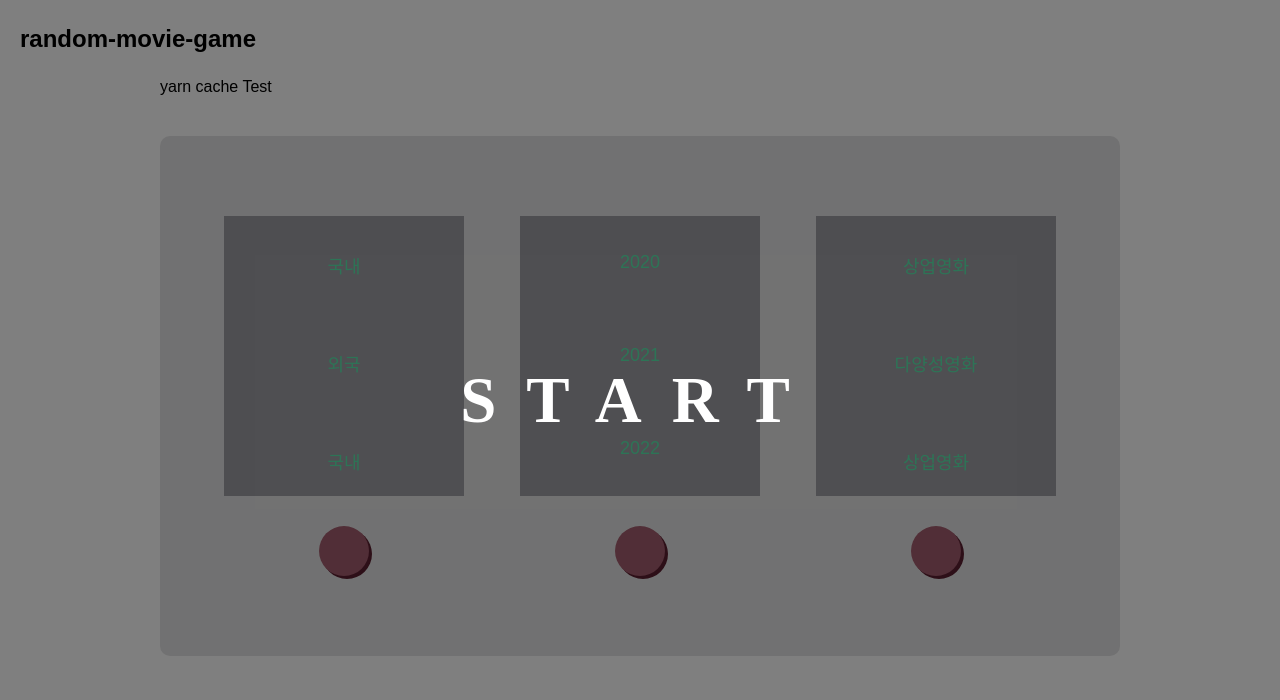
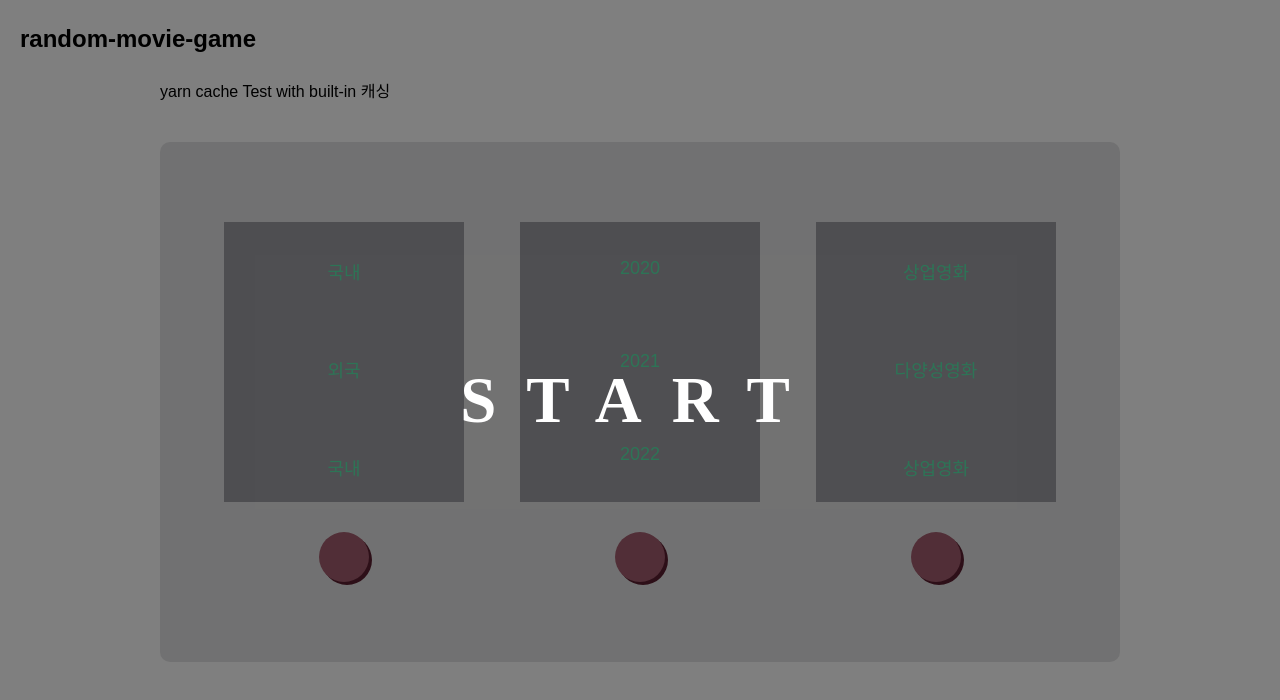
Before and after one commit to Moondoyeon/random-movie-game, a React (Create React App) app: page / in a window 1280 px wide. Shown: the top 700 px of the page. Built offline with nearby package versions, Linux system fonts and the light colour scheme; no server answers; a web font is replaced by a local one.

Commit message:
chore(gha): node 16 버전 제거

```diff
--- a/src/pages/Test.tsx
+++ b/src/pages/Test.tsx
@@ -1,3 +1,3 @@
 export default function Test() {
-  return <div>yarn cache Test</div>;
+  return <div>yarn cache Test with built-in 캐싱</div>;
 }
```
